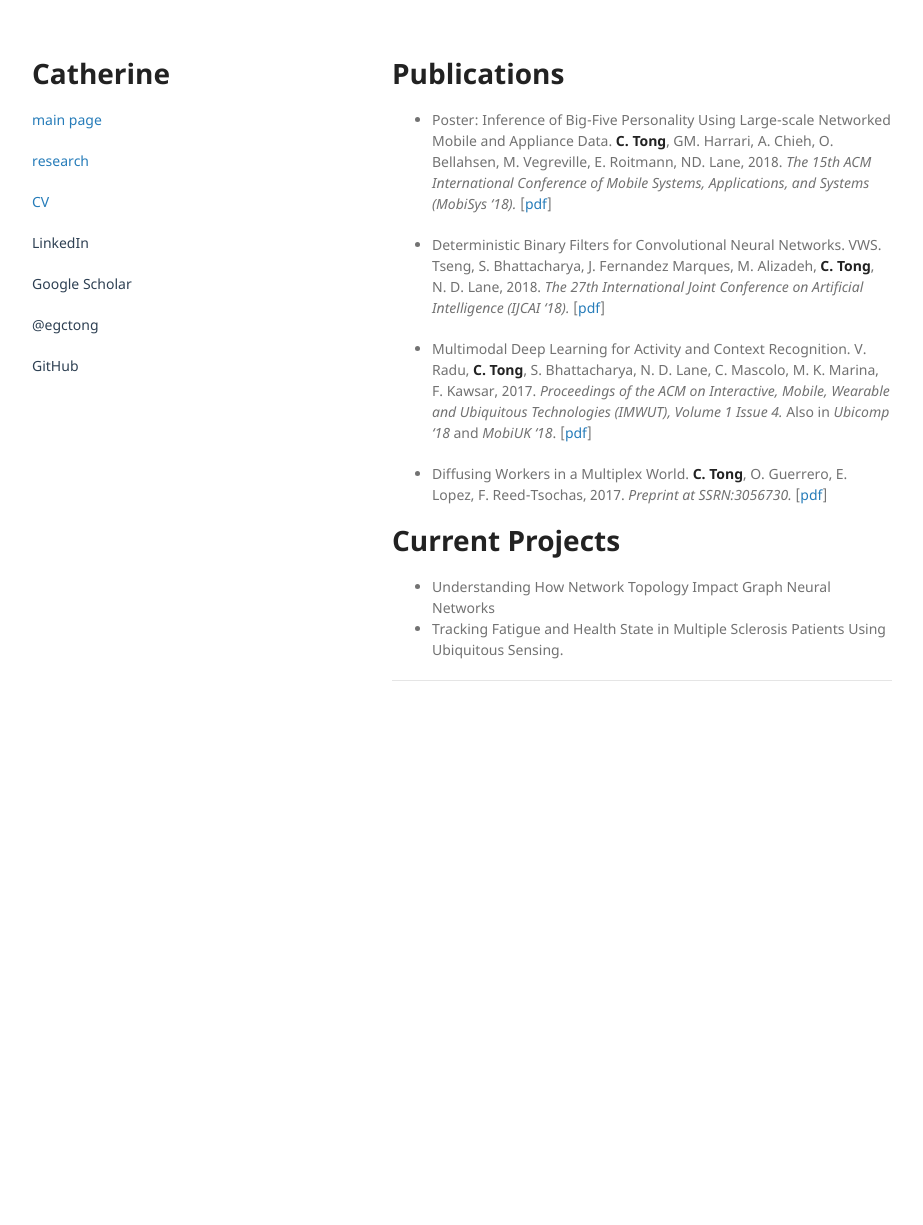
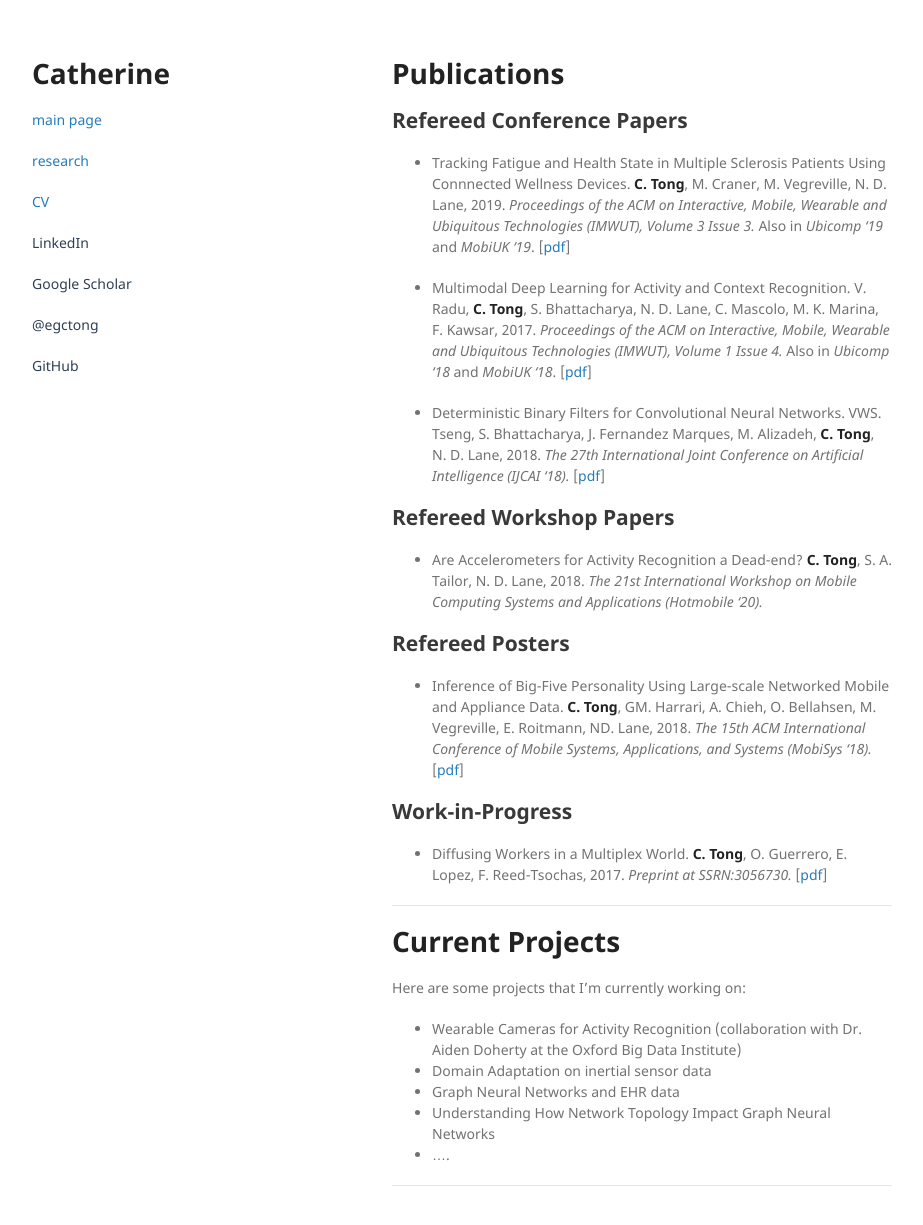
Before and after one commit to egctong/egctong.github.io, a Jekyll site: the page built from research/research_index.md, in a window 1280 px wide and 1256 px high. Shown: the top 1225 px of the window, without its empty margins (178-1101 px from the left). Built offline with Jekyll 4.4.1, drawn with Linux system fonts in a browser that asks for light colours; our own code applies the rules of GitHub Pages for plain Markdown files.

Commit message:
added publicationss

```diff
--- a/research/research_index.md
+++ b/research/research_index.md
@@ -4,19 +4,43 @@ layout: default
 
 # [](#nn)Publications
 
-* Poster: Inference of Big-Five Personality Using Large-scale Networked Mobile
-and Appliance Data. __C. Tong__, GM. Harrari, A. Chieh, O. Bellahsen, M. Vegreville, E. Roitmann, ND. Lane, 2018. *The 15th ACM International Conference of Mobile Systems, Applications, and Systems (MobiSys '18).* [[pdf](https://dl.acm.org/citation.cfm?id=3210823)]
+
+## [](#nn) Refereed Conference Papers
+
+* Tracking Fatigue and Health State in Multiple Sclerosis Patients Using Connnected Wellness Devices. __C. Tong__, M. Craner, M. Vegreville, N. D. Lane, 2019. *Proceedings of the ACM on Interactive, Mobile, Wearable and Ubiquitous Technologies (IMWUT), Volume 3 Issue 3.* Also in *Ubicomp '19* and *MobiUK '19*. [[pdf](https://dl.acm.org/doi/abs/10.1145/3351264)]
+
+* Multimodal Deep Learning for Activity and Context Recognition. V. Radu, __C. Tong__, S. Bhattacharya, N. D. Lane, C. Mascolo, M. K. Marina, F. Kawsar, 2017. *Proceedings of the ACM on Interactive, Mobile, Wearable and Ubiquitous Technologies (IMWUT), Volume 1 Issue 4.* Also in *Ubicomp '18* and *MobiUK '18*. [[pdf](https://dl.acm.org/citation.cfm?doid=3178157.3161174)]
 
 * Deterministic Binary Filters for Convolutional Neural Networks. VWS. Tseng, S. Bhattacharya, J. Fernandez Marques, M. Alizadeh, __C. Tong__, N. D. Lane, 2018. *The 27th International Joint Conference on Artificial Intelligence (IJCAI '18).* [[pdf](https://www.ijcai.org/proceedings/2018/0380.pdf)]
 
-* Multimodal Deep Learning for Activity and Context Recognition. V. Radu, __C. Tong__, S. Bhattacharya, N. D. Lane, C. Mascolo, M. K. Marina, F. Kawsar, 2017. *Proceedings of the ACM on Interactive, Mobile, Wearable and Ubiquitous Technologies (IMWUT), Volume 1 Issue 4.* Also in *Ubicomp '18* and *MobiUK '18*. [[pdf](https://dl.acm.org/citation.cfm?doid=3178157.3161174)]
+
+## [](#nn) Refereed Workshop Papers
+
+* Are Accelerometers for Activity Recognition a Dead-end? __C. Tong__, S. A. Tailor, N. D. Lane, 2018. *The 21st International Workshop on Mobile Computing Systems and Applications (Hotmobile '20).*
+
+
+## [](#nn) Refereed Posters
+
+
+* Inference of Big-Five Personality Using Large-scale Networked Mobile
+and Appliance Data. __C. Tong__, GM. Harrari, A. Chieh, O. Bellahsen, M. Vegreville, E. Roitmann, ND. Lane, 2018. *The 15th ACM International Conference of Mobile Systems, Applications, and Systems (MobiSys '18).* [[pdf](https://dl.acm.org/citation.cfm?id=3210823)]
+
+
+## [](#nn) Work-in-Progress
 
 * Diffusing Workers in a Multiplex World. __C. Tong__, O. Guerrero, E. Lopez, F. Reed-Tsochas, 2017. *Preprint at SSRN:3056730.*  [[pdf](https://papers.ssrn.com/sol3/papers.cfm?abstract_id=3056730)]
 
 
+***
+
+
 # [](#nn)Current Projects
 
+Here are some projects that I'm currently working on:
+* Wearable Cameras for Activity Recognition (collaboration with Dr. Aiden Doherty at the Oxford Big Data Institute)
+* Domain Adaptation on inertial sensor data
+* Graph Neural Networks and EHR data
 * Understanding How Network Topology Impact Graph Neural Networks
-* Tracking Fatigue and Health State in Multiple Sclerosis Patients Using Ubiquitous Sensing.
+* ....
 
 ***
```
Also changed, not shown: 1 other file.
